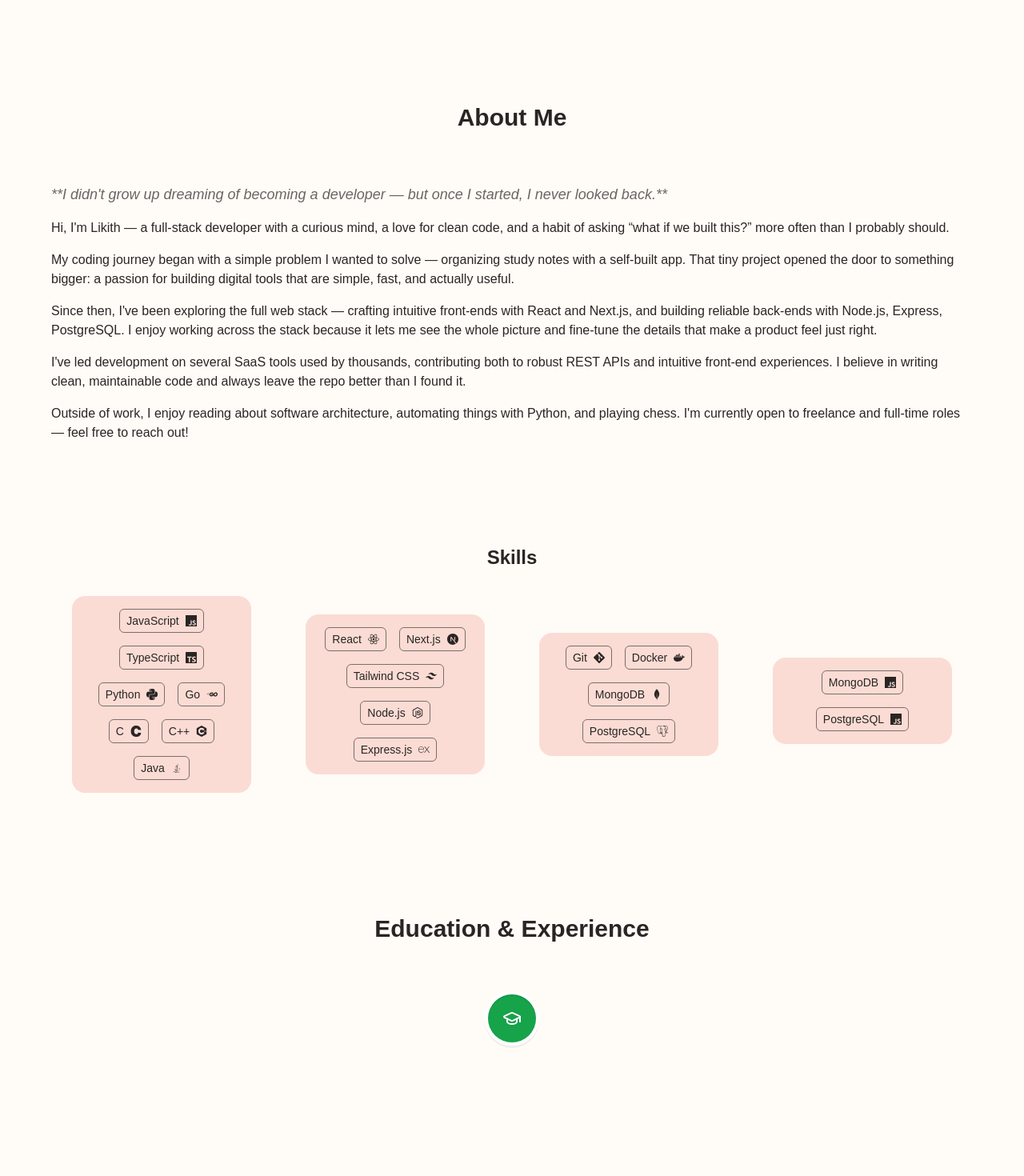
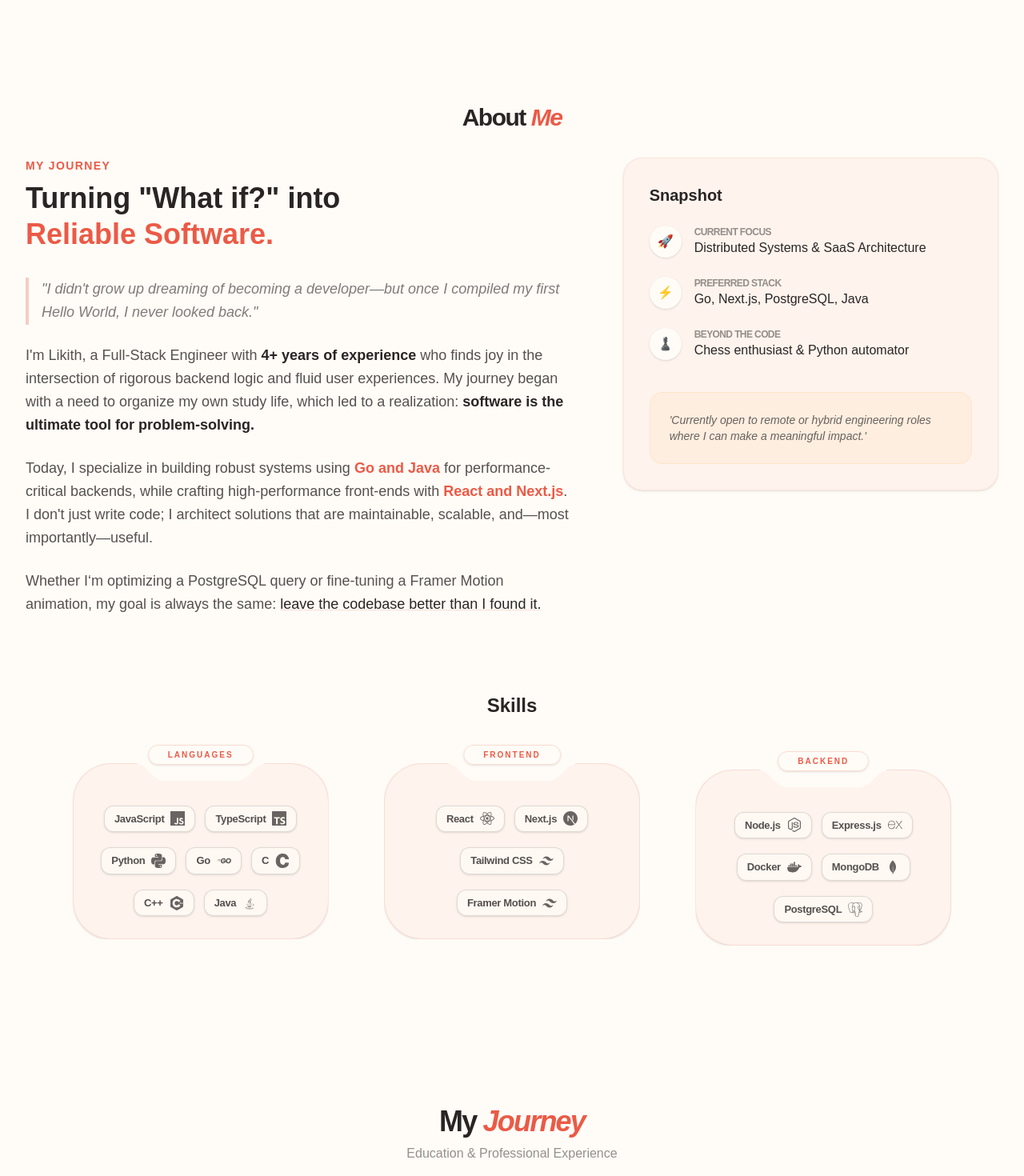
Before and after one commit to Likith123/myPortfolio, a Next.js app: page /about in a window 1280 px wide. Shown: the part 800-2270 px from the top of the page at 80% size. Built offline with nearby package versions, Linux system fonts and the light colour scheme.

Commit message:
Updated About, Skills, Experience and Contact Me sections. Part - 1

```diff
--- a/src/app/about/page.tsx
+++ b/src/app/about/page.tsx
@@ -2,7 +2,6 @@
 import { MotionDiv } from "@/components/MotionTags";
 import ExperienceTimeline from "@/components/ui/Timeline";
 import {
-  databaseIcons,
   frameworksIcons,
   programmingLanguagesIcons,
   toolsIcons,
@@ -15,45 +14,123 @@
       ref={ref}
       id="about"
     >
-      <h1 className="text-3xl font-bold text-center mt-8">About Me</h1>
+      <h1 className="text-3xl font-bold text-center mt-8 tracking-tighter">
+        About <span className="text-primary italic">Me</span>
+      </h1>
       {/* About Myself */}
-      <MotionDiv className="p-8 rounded-md">
-        <div className="font-medium text-lg italic text-foreground/70 pb-4">
-          **I didn&apos;t grow up dreaming of becoming a developer — but once I
-          started, I never looked back.**
-        </div>
-        <div className="pb-4">
-          Hi, I&apos;m Likith — a full-stack developer with a curious mind, a
-          love for clean code, and a habit of asking “what if we built this?”
-          more often than I probably should.
+      <MotionDiv
+        initial={{ opacity: 0, y: 20 }}
+        whileInView={{ opacity: 1, y: 0 }}
+        viewport={{ once: true }}
+        className="grid grid-cols-1 lg:grid-cols-12 gap-16 items-start"
+      >
+        {/* Will update if required*/}
+        <div className="lg:col-span-7 space-y-8">
+          <div>
+            <h3 className="text-primary font-bold tracking-widest uppercase text-sm mb-2">
+              My Journey
+            </h3>
+            <h2 className="text-4xl font-bold text-foreground leading-tight">
+              Turning &quot;What if?&quot; into <br />
+              <span className="text-primary">Reliable Software.</span>
+            </h2>
+          </div>
+
+          <div className="space-y-6 text-lg text-foreground/80 leading-relaxed">
+            <p className="italic font-medium text-foreground/60 border-l-4 border-primary/30 pl-4">
+              &quot;I didn&apos;t grow up dreaming of becoming a developer—but
+              once I compiled my first Hello World, I never looked back.&quot;
+            </p>
+
+            <p>
+              I&apos;m Likith, a Full-Stack Engineer with{" "}
+              <span className="text-foreground font-semibold">
+                4+ years of experience
+              </span>{" "}
+              who finds joy in the intersection of rigorous backend logic and
+              fluid user experiences. My journey began with a need to organize
+              my own study life, which led to a realization:
+              <span className="text-foreground font-semibold">
+                {" "}
+                software is the ultimate tool for problem-solving.
+              </span>
+            </p>
+
+            <p>
+              Today, I specialize in building robust systems using{" "}
+              <strong className="text-primary">Go and Java</strong> for
+              performance-critical backends, while crafting high-performance
+              front-ends with{" "}
+              <strong className="text-primary">React and Next.js</strong>. I
+              don&apos;t just write code; I architect solutions that are
+              maintainable, scalable, and—most importantly—useful.
+            </p>
+
+            <p>
+              Whether I&lsquo;m optimizing a PostgreSQL query or fine-tuning a
+              Framer Motion animation, my goal is always the same:{" "}
+              <span className="text-foreground font-medium underline decoration-primary/20">
+                leave the codebase better than I found it.
+              </span>
+            </p>
+          </div>
         </div>
 
-        <div className="pb-4">
-          My coding journey began with a simple problem I wanted to solve —
-          organizing study notes with a self-built app. That tiny project opened
-          the door to something bigger: a passion for building digital tools
-          that are simple, fast, and actually useful.
-        </div>
+        <div className="lg:col-span-5 lg:sticky lg:top-24">
+          <div className="bg-primary/5 rounded-3xl p-8 border border-primary/10 shadow-sm">
+            <h4 className="text-xl font-bold text-foreground mb-6">Snapshot</h4>
 
-        <div className="pb-4">
-          Since then, I&apos;ve been exploring the full web stack — crafting
-          intuitive front-ends with React and Next.js, and building reliable
-          back-ends with Node.js, Express, PostgreSQL. I enjoy working across
-          the stack because it lets me see the whole picture and fine-tune the
-          details that make a product feel just right.
-        </div>
+            <ul className="space-y-6">
+              <li className="flex gap-4">
+                <div className="w-10 h-10 rounded-full bg-bgcolor flex items-center justify-center shadow-sm text-primary">
+                  🚀
+                </div>
+                <div>
+                  <p className="text-xs text-foreground/50 uppercase font-bold tracking-tighter">
+                    Current Focus
+                  </p>
+                  <p className="text-foreground font-medium">
+                    Distributed Systems & SaaS Architecture
+                  </p>
+                </div>
+              </li>
 
-        <div className="pb-4">
-          I&apos;ve led development on several SaaS tools used by thousands,
-          contributing both to robust REST APIs and intuitive front-end
-          experiences. I believe in writing clean, maintainable code and always
-          leave the repo better than I found it.
-        </div>
+              <li className="flex gap-4">
+                <div className="w-10 h-10 rounded-full bg-bgcolor flex items-center justify-center shadow-sm text-primary">
+                  ⚡
+                </div>
+                <div>
+                  <p className="text-xs text-foreground/50 uppercase font-bold tracking-tighter">
+                    Preferred Stack
+                  </p>
+                  <p className="text-foreground font-medium">
+                    Go, Next.js, PostgreSQL, Java
+                  </p>
+                </div>
+              </li>
 
-        <div>
-          Outside of work, I enjoy reading about software architecture,
-          automating things with Python, and playing chess. I&apos;m currently
-          open to freelance and full-time roles — feel free to reach out!
+              <li className="flex gap-4">
+                <div className="w-10 h-10 rounded-full bg-bgcolor flex items-center justify-center shadow-sm text-primary">
+                  ♟️
+                </div>
+                <div>
+                  <p className="text-xs text-foreground/50 uppercase font-bold tracking-tighter">
+                    Beyond the Code
+                  </p>
+                  <p className="text-foreground font-medium">
+                    Chess enthusiast & Python automator
+                  </p>
+                </div>
+              </li>
+            </ul>
+
+            <div className="mt-10 p-6 bg-accent/10 rounded-2xl border border-accent/20">
+              <p className="text-sm text-foreground/70 italic">
+                &apos;Currently open to remote or hybrid engineering roles where
+                I can make a meaningful impact.&apos;
+              </p>
+            </div>
+          </div>
         </div>
       </MotionDiv>
 
@@ -62,17 +139,13 @@
         <h2 className="text-2xl font-bold text-center py-8">Skills</h2>
         <div className="flex flex-col justify-around items-center space-y-4 md:flex-row md:space-x-4">
           {/* Languages */}
-          <Icons IconsList={programmingLanguagesIcons} />
+          <Icons IconsList={programmingLanguagesIcons} groupTitle="Languages" />
 
           {/* Frontend */}
-          <Icons IconsList={frameworksIcons} />
+          <Icons IconsList={frameworksIcons} groupTitle="Frontend" />
 
           {/* Backend */}
-
-          <Icons IconsList={toolsIcons} />
-
-          {/* Database */}
-          <Icons IconsList={databaseIcons} />
+          <Icons IconsList={toolsIcons} groupTitle="Backend" />
         </div>
       </MotionDiv>
 
--- a/src/app/page.tsx
+++ b/src/app/page.tsx
@@ -37,7 +37,7 @@
           I bridge the gap between complex backend logic and seamless frontend
           experiences <br />
           using{" "}
-          <span className="text-primary/80 font-semibold">
+          <span className="text-primary/90 font-semibold">
             MERN, Next.js, Go, and Java
           </span>
           .
@@ -49,7 +49,7 @@
           problems with the MERN stack.
         </p>
 
-        <p className="text-lg font-medium flex items-center gap-2">
+        <p className="text-lg font-medium items-center">
           Open to <RotatingText modes={modes} /> opportunities globally.
         </p>
         <div className="flex flex-wrap gap-6 pt-4">
--- a/src/app/projects/page.tsx
+++ b/src/app/projects/page.tsx
@@ -13,7 +13,7 @@
       ref={ref}
       id="projects"
     >
-      <h1 className="text-3xl font-bold text-center mt-8">Projects</h1>
+      <h1 className="text-3xl font-bold text-center mt-8">My <span className="text-primary italic">Projects</span></h1>
       <MotionDiv className="flex flex-col items-center justify-center gap-4">
         {/* Project listings will go here */}
         {projectsList.map((project, index) => (
--- a/src/components/Icons.tsx
+++ b/src/components/Icons.tsx
@@ -2,49 +2,88 @@
 
 import { motion } from "motion/react";
 import Link from "next/link";
+
 type IconListType = {
-  // Icon: any;
   name: string;
   Icon: React.ReactElement;
   color?: string;
+  groupTitle?: string;
 }[];
 
 const iconsVariants = {
-  initial: {
-    opacity: 0,
-    y: 20,
-  },
-  animate: {
-    opacity: 1,
-    y: 0,
-  },
+  initial: { opacity: 0, y: 15 },
+  animate: { opacity: 1, y: 0 },
 };
 
-function Icons({ IconsList }: { IconsList: IconListType }) {
+function Icons({
+  IconsList,
+  groupTitle,
+}: {
+  IconsList: IconListType;
+  groupTitle: string;
+}) {
+  const slumpClipPath = {
+    clipPath: `polygon(
+      0% 0%,
+      25% 0%,
+      28% 2%, 32% 8%, 35% 10%, 65% 10%, 68% 8%, 72% 2%, 75% 0%,
+      100% 0%,
+      100% 100%,
+      0% 100%
+    )`,
+  };
+
   return (
-    <ul className="bg-primary/20 w-56 aspect-auto flex flex-wrap gap-4 justify-center items-center rounded-2xl p-4">
+    <div className="flex flex-col items-center relative pt-6">
+      <div className="absolute top-0 left-1/2 -translate-x-1/2 z-20">
+        <span className="bg-bgcolor px-6 py-1.5 text-[10px] font-black uppercase tracking-[0.2em] text-primary border border-primary/20 rounded-full shadow-sm whitespace-nowrap">
+          {groupTitle}
+        </span>
+      </div>
+
+      <ul
+        style={slumpClipPath}
+        className="bg-primary/5 border border-primary/15 w-80 min-h-[220px]
+                   flex flex-wrap gap-3 justify-center items-center
+                   rounded-[3rem] p-6 pt-12 transition-all duration-300
+                   hover:bg-primary/[0.08] shadow-sm"
+      >
         {IconsList.map(({ color, Icon, name }, index) => (
           <motion.li
             key={name}
             variants={iconsVariants}
             whileInView="animate"
             initial="initial"
-          transition={{ delay: 0.05 * index }}
-          viewport={{
-            once: true,
+            whileHover={{ scale: 1.05, y: -2 }}
+            transition={{
+              delay: 0.05 * index,
+              type: "spring",
+              stiffness: 260,
+              damping: 20,
             }}
+            viewport={{ once: true }}
+            className="list-none"
           >
-          {/* <Icon className={`size-8 ${color}`} xlinkTitle={name} /> */}
             <Link
-            className="text-sm border px-2 py-1 border-foreground/60 rounded-md flex items-center hover:scale-105 transition-transform duration-200 space-x-2"
-            href=""
+              className="group text-[13px] font-semibold border border-foreground/15 px-3 py-1.5 rounded-xl
+                         flex items-center bg-bgcolor/60 backdrop-blur-md
+                         hover:border-primary/40 hover:text-primary transition-all duration-300
+                         space-x-2 shadow-sm"
+              href="#"
             >
-            <span>{name}</span>
-            <span>{Icon}</span>
+              <span className="tracking-tight text-foreground/80 group-hover:text-primary transition-colors">
+                {name}
+              </span>
+              <span
+                className={`text-lg opacity-70 group-hover:opacity-100 transition-opacity ${color}`}
+              >
+                {Icon}
+              </span>
             </Link>
           </motion.li>
         ))}
       </ul>
+    </div>
   );
 }
 
--- a/src/components/RotatingText.tsx
+++ b/src/components/RotatingText.tsx
@@ -13,7 +13,7 @@
     return () => clearInterval(timer);
   }, []);
   return (
-    <span className="text-primary relative inline-flex flex-col overflow-hidden h-auto w-20 text-center px-2 bg-primary/5 rounded-md blur-backdrop-filter backdrop-filter backdrop-blur-lg">
+    <span className="text-primary relative inline-flex flex-col overflow-hidden h-auto w-20 text-center px-2 bg-primary/5 border border-primary/15 rounded-md blur-backdrop-filter backdrop-filter backdrop-blur-lg">
       <AnimatePresence mode="wait">
         <MotionSpan
           key={index}
--- a/src/components/ui/Timeline.tsx
+++ b/src/components/ui/Timeline.tsx
@@ -31,48 +31,75 @@
   description,
   roles,
 }: VerticalTimelineElementProps) {
+
+  const accentBorder = titleColor.includes("primary")
+    ? "border-primary/40"
+    : "border-secondary/40";
+
   return (
     <VerticalTimelineElement
       icon={Icon}
-      iconStyle={{ background: `${iconFillColor}`, color: "#fff" }}
+      iconStyle={{
+        background: iconFillColor,
+        color: "rgb(var(--bgcolor))",
+        boxShadow: `0 0 0 4px rgb(var(--bgcolor)), 0 4px 10px rgba(0,0,0,0.1)`
+      }}
       contentStyle={{
-        background: "rgba(var(--bgcolor), 0.8)",
-        color: "#fff",
-        boxShadow: "0 4px 15px rgba(0,0,0,0.3)",
-        borderRadius: "12px",
+        background: "rgba(var(--primary), 0.03)",
+        color: "rgb(var(--foreground))",
+        boxShadow: "none",
+        border: "1px solid rgba(var(--primary), 0.1)",
+        borderRadius: "2.5rem",
+        padding: "2rem"
       }}
-      contentArrowStyle={{ borderRight: "7px solid #1f2937" }}
+      contentArrowStyle={{ borderRight: "7px solid rgba(var(--primary), 0.1)" }}
       date={date}
+      dateClassName="text-foreground/50 font-bold px-4"
     >
-      <h3 className={`text-xl font-semibold ${titleColor}`}>{title}</h3>
-      <h4 className="text-foreground">{subtitle}</h4>
-      {description ? (
-        <p className="mt-2 text-gray-300 text-sm">{description}</p>
-      ) : null}
-      {roles
-        ? roles.map((roleItem, index) => (
-            <div key={index} className="mt-4 border-l-2 border-blue-500 pl-4">
-              <h5 className="font-semibold text-foreground">{roleItem.role}</h5>
-              <p className="text-sm text-foreground/80 italic">{roleItem.duration}</p>
-              <ul className="list-disc list-inside text-foreground mt-2 text-sm">
+      <h3 className={`text-xl font-black tracking-tight ${titleColor}`}>{title}</h3>
+      <h4 className="text-foreground/60 font-medium text-sm italic mb-4">{subtitle}</h4>
+
+      {description && (
+        <p className="text-foreground/80 text-sm leading-relaxed !font-normal">
+          {description}
+        </p>
+      )}
+
+      {roles && (
+        <div className="space-y-6 mt-6">
+          {roles.map((roleItem, index) => (
+            <div key={index} className={`border-l-2 ${accentBorder} pl-5 py-1`}>
+              <h5 className="font-bold text-foreground leading-none">{roleItem.role}</h5>
+              <p className="text-[10px] uppercase tracking-widest text-foreground/40 mt-2 font-black">
+                {roleItem.duration}
+              </p>
+              <ul className="mt-3 space-y-2">
                 {roleItem.responsibilities.map((responsibility, rIndex) => (
-                  <li key={rIndex}>{responsibility}</li>
+                  <li key={rIndex} className="text-sm text-foreground/70 flex gap-2">
+                    <span className="text-primary/50">•</span>
+                    {responsibility}
+                  </li>
                 ))}
               </ul>
             </div>
-          ))
-        : null}
+          ))}
+        </div>
+      )}
     </VerticalTimelineElement>
   );
 }
 
 export default function ExperienceTimeline() {
   return (
-    <div className="bg-bgcolor py-10 rounded-md">
-      <h2 className="text-3xl text-center font-bold mb-8 text-foreground">
-        Education &amp; Experience
-      </h2>
-      <VerticalTimeline lineColor="rgb(var(--foreground))">
+    <div className="bg-bgcolor py-24 px-4 overflow-hidden">
+      <div className="max-w-4xl mx-auto mb-20 text-center">
+        <h2 className="text-4xl font-black text-foreground tracking-tighter">
+          My <span className="text-primary italic">Journey</span>
+        </h2>
+        <p className="text-foreground/50 mt-2 font-medium">Education & Professional Experience</p>
+      </div>
+
+      <VerticalTimeline lineColor="rgba(var(--primary), 0.15)">
         {experiences.map((exp, index) => (
           <VerticalTimelineElementComponent
             key={index}
--- a/src/lib/data.ts
+++ b/src/lib/data.ts
@@ -24,20 +24,19 @@
 const experiences = [
   {
     icon: React.createElement(GraduationCap),
-    iconFillColor: "#16a34a",
-    title: "B.Tech in Computer Science and Engineering",
-    titleColor: "text-green-400",
-    subtitle:
-      "Velgapudi Ramakrishna Siddhartha Engineering College, Vijayawada, India",
+    iconFillColor: "rgb(var(--secondary))",
+    title: "Velgapudi Ramakrishna Siddhartha Engineering College (VRSEC)",
+    titleColor: "text-secondary",
+    subtitle: "Vijayawada, India",
     date: "2017 - 2021",
     description:
-      "Graduated with distinction, specializing in software development and web technologies.",
+      "Graduated B.Tech in Computer Science and Engineering with distinction, specializing in software development and web technologies.",
   },
   {
     icon: React.createElement(Briefcase),
-    iconFillColor: "#2563eb",
+    iconFillColor: "rgb(var(--primary))",
     title: "EdgeVerve Systems Limited",
-    titleColor: "text-blue-400",
+    titleColor: "text-primary",
     subtitle: "Bangalore, India",
     date: "Oct 2021 - Present",
     roles: [
@@ -64,94 +63,94 @@
 // Skills Data
 const programmingLanguagesIcons = [
   {
-    color: "hover:fill-[#f7df1e]",
+    color: "hover:text-[#f7df1e]",
     Icon: React.createElement(SiJavascript),
     name: "JavaScript",
   },
   {
-    color: "hover:fill-[#3178c6]",
+    color: "hover:text-[#3178c6]",
     Icon: React.createElement(SiTypescript),
     name: "TypeScript",
   },
   {
-    color: "hover:fill-[#3776ab]",
+    color: "hover:text-[#3776ab]",
     Icon: React.createElement(SiPython),
     name: "Python",
   },
   {
-    color: "hover:fill-[#00add8]",
+    color: "hover:text-[#00add8]",
     Icon: React.createElement(SiGo),
     name: "Go",
   },
-  { color: "hover:fill-[#010256]", Icon: React.createElement(SiC), name: "C" },
+  { color: "hover:text-[#010256]", Icon: React.createElement(SiC), name: "C" },
   {
-    color: "hover:fill-[#010256]",
+    color: "hover:text-[#010256]",
     Icon: React.createElement(SiCplusplus),
     name: "C++",
   },
   {
-    color: "hover:fill-[#010256]",
+    color: "hover:text-[#010256]",
     Icon: React.createElement(DiJava),
     name: "Java",
   },
 ];
 const frameworksIcons = [
   {
-    color: "hover:fill-[#61dafb]",
+    color: "hover:text-[#61dafb]",
     Icon: React.createElement(SiReact),
     name: "React",
   },
   {
-    color: "hover:fill-[#000000]",
+    color: "hover:text-[#000000]",
     Icon: React.createElement(SiNextdotjs),
     name: "Next.js",
   },
   {
-    color: "hover:fill-[#38bdf8]",
+    color: "hover:text-[#38bdf8]",
     Icon: React.createElement(SiTailwindcss),
     name: "Tailwind CSS",
   },
   {
-    color: "hover:fill-[#68a063]",
+    color: "hover:text-[#38bdf8]",
+    Icon: React.createElement(SiTailwindcss),
+    name: "Framer Motion",
+  },
+];
+const toolsIcons = [
+  {
+    color: "hover:text-[#68a063]",
     Icon: React.createElement(SiNodedotjs),
     name: "Node.js",
   },
   {
-    color: "hover:fill-[#000000]",
+    color: "hover:text-[#000000]",
     Icon: React.createElement(SiExpress),
     name: "Express.js",
   },
-];
-const toolsIcons = [
   {
-    color: "hover:fill-[#f05033]",
-    Icon: React.createElement(SiGit),
-    name: "Git",
-  },
-  {
-    color: "hover:fill-[#2496ed]",
+    color: "hover:text-[#2496ed]",
     Icon: React.createElement(SiDocker),
     name: "Docker",
   },
   {
-    color: "hover:fill-[#47a248]",
+    color: "hover:text-[#47a248]",
     Icon: React.createElement(SiMongodb),
     name: "MongoDB",
   },
   {
-    color: "hover:fill-[#010256]",
+    color: "hover:text-[#010256]",
     Icon: React.createElement(SiPostgresql),
     name: "PostgreSQL",
   },
 ];
 const databaseIcons = [
   {
-    color: "hover:fill-[#47a248]",
+    color: "hover:text-[#47a248]",
     Icon: React.createElement(SiJavascript),
     name: "MongoDB",
   },
   {
-    color: "hover:fill-[#010256]",
+    color: "hover:text-[#010256]",
     Icon: React.createElement(SiJavascript),
     name: "PostgreSQL",
   },
@@ -205,7 +204,6 @@
 ];
 
 export {
-  databaseIcons,
   experiences,
   frameworksIcons,
   navItems,
```
Also changed, not shown: src/app/contactMe/page.tsx (+27 -38 lines). Lines whose indentation alone changed are shown as unchanged.
